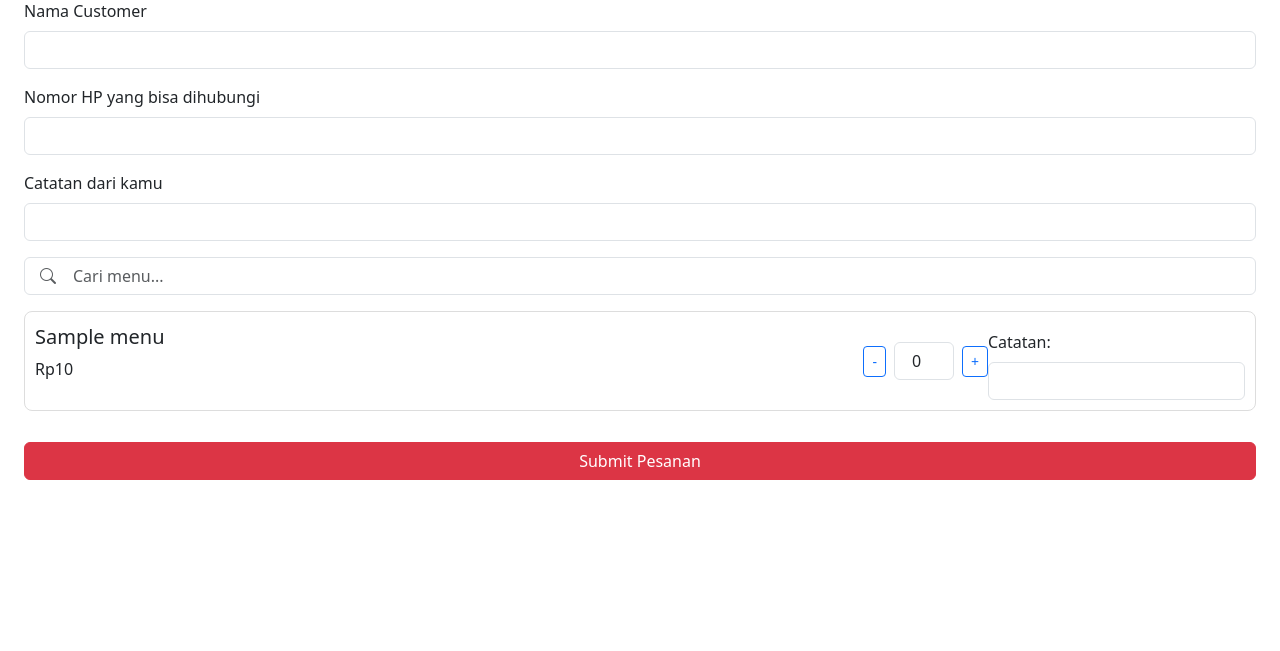
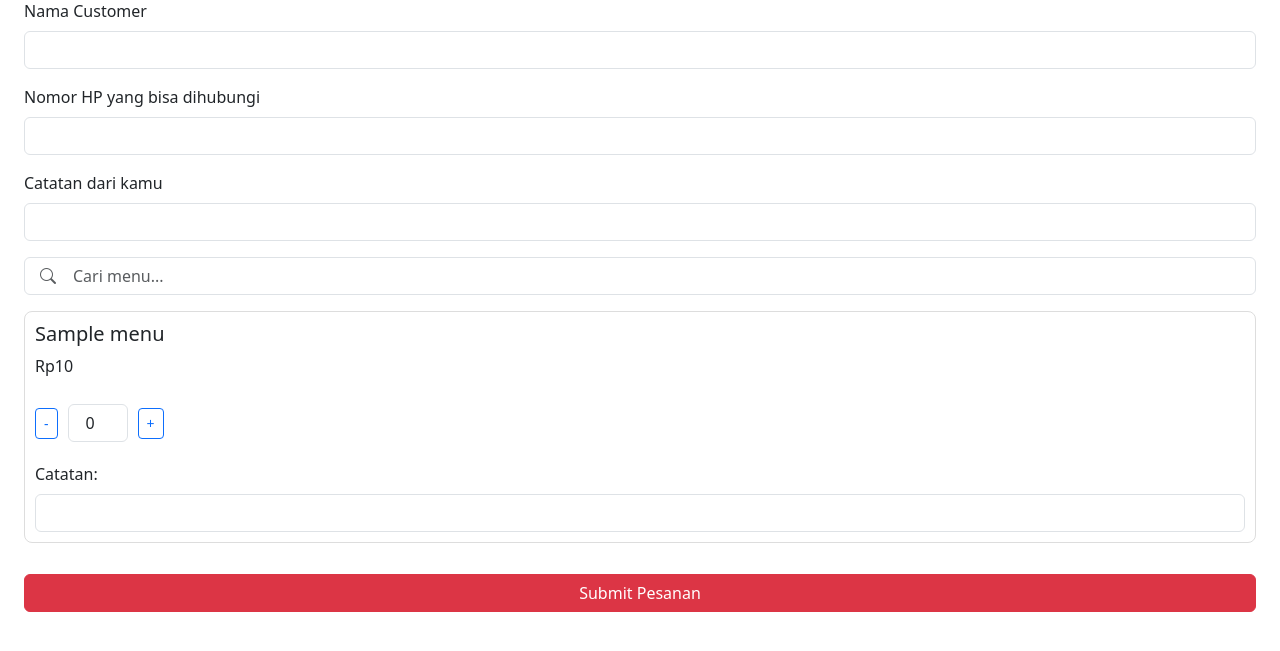
Before and after one commit to jibrilhp/pos-gpt, a FastAPI app: page / in a window 1280 px wide. Shown: the part 71-722 px from the top of the page. Run offline with FastAPI, Linux system fonts and the light colour scheme; tables that the repository leaves empty hold one stand-in row (values such as "Sample post").

Commit message:
add menu

```diff
--- a/templates/menu.html
+++ b/templates/menu.html
@@ -14,25 +14,33 @@
       margin-bottom: 15px;
       padding: 10px;
       display: flex;
-      justify-content: space-between;
-      align-items: center;
+      flex-direction: column;
     }
 
     .item-info {
-      flex: 1;
+      margin-bottom: 10px;
+    }
+
+    .qty-input-container {
+      display: flex;
+      align-items: center;
+      gap: 10px;
+      margin-bottom: 10px;
     }
 
     .qty-input {
       width: 60px;
       text-align: center;
     }
+
+    .note-input {
+      margin-top: 10px;
+    }
   </style>
 </head>
 
 <body class="p-4">
   <h2>Dapur Antar 24 Jam</h2>
-
-
 
   <form method="post" action="/order">
     <div class="mb-3">
@@ -62,20 +70,20 @@
         <div class="item-info">
           <h5>{{ item.name }}</h5>
           <p>Rp{{ "{:,}".format(item.price) }}</p>
-          <input type="hidden" name="item_ids" value="{{ item.id }}">
         </div>
-        <div class="d-flex align-items-center gap-2">
+
+        <div class="qty-input-container">
           <button type="button" class="btn btn-outline-primary btn-sm" onclick="decrementQty(this)">-</button>
           <input class="form-control qty-input" type="number" name="quantities" value="0" min="0">
           <button type="button" class="btn btn-outline-primary btn-sm" onclick="incrementQty(this)">+</button>
         </div>
+
         <!-- Note input field for each item -->
-        <div class="mt-2">
+        <div class="note-input">
           <label for="note_{{ item.id }}" class="form-label">Catatan:</label>
           <input class="form-control" type="text" name="notes_{{ item.id }}" id="note_{{ item.id }}">
         </div>
       </div>
-
       {% endfor %}
     </div>
 
```
